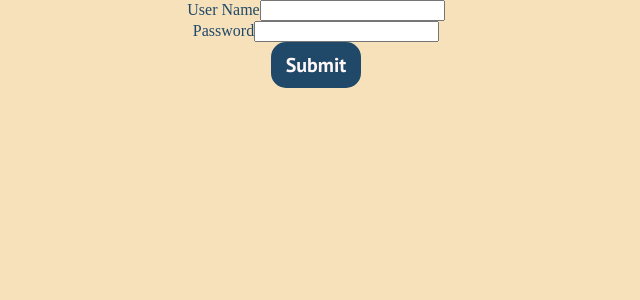
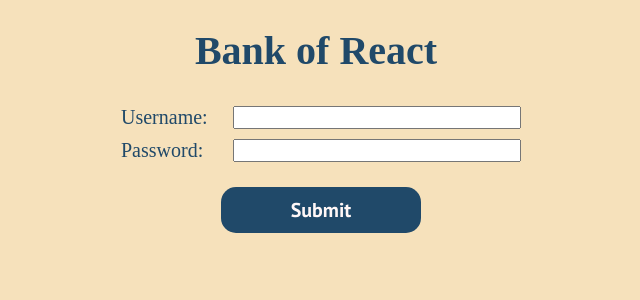
Before and after one commit to goferboy/CSCI-39548-Summer2021-Assignment04, a React (Create React App) app: page /login in a window 1280 px wide. Shown: the top 300 px of the page, without its empty margins (324-964 px from the left). Built offline with nearby package versions, Linux system fonts and the light colour scheme; no server answers; a web font is replaced by a local one.

Commit message:
Styled Log In Page

```diff
--- a/src/components/Home.css
+++ b/src/components/Home.css
@@ -2,3 +2,8 @@
     width: 100%;
     max-width: 250px;
 }
+
+#login-button {
+    margin: 20px;
+    width: 200px;
+}
--- a/src/components/Home.js
+++ b/src/components/Home.js
@@ -36,7 +36,7 @@ class Home extends Component {
               </div>
             :
               <div>
-                <button name="login" onClick={this.handleClick}>Log In</button>
+                <button id="login-button" name="login" onClick={this.handleClick}>Log In</button>
               </div>
           }
         </div>
--- /dev/null
+++ b/src/components/LogIn.css
@@ -0,0 +1,30 @@
+body {
+    display: flex;
+    flex-flow: column wrap;
+    align-items: center;
+}
+
+#login-form {
+    display: flex;
+    flex-flow: column wrap;
+    width: 400px;
+    align-items: center;
+}
+
+.form-entry {
+    width: 100%;
+    display: flex;
+    flex-flow: row nowrap;
+    justify-content: space-between;
+    font-size: 20px;
+    margin: 5px;
+}
+
+.form-entry input {
+    width: 70%;
+}
+
+#login-submit {
+    width: 200px;
+    margin: 20px;
+}
--- a/src/components/LogIn.js
+++ b/src/components/LogIn.js
@@ -1,5 +1,6 @@
 import React, { Component } from 'react';
 import { Redirect } from 'react-router-dom';
+import "./LogIn.css";
 
 class LogIn extends Component {
   constructor(props) {
@@ -34,16 +35,17 @@ class LogIn extends Component {
 
     return (
       <div>
-        <form onSubmit={this.handleSubmit}>
-          <div>
-            <label htmlFor="userName">User Name</label>
+        <h1>Bank of React</h1>
+        <form id="login-form" onSubmit={this.handleSubmit}>
+          <div className="form-entry">
+            <label htmlFor="userName">Username: </label>
             <input type="text" name="userName" onChange={this.handleChange} value={this.state.user.userName} />
           </div>
-          <div>
-            <label htmlFor="password">Password</label>
+          <div className="form-entry">
+            <label htmlFor="password">Password: </label>
             <input type="password" name="password" />
           </div>
-          <button>Submit</button>
+          <button id="login-submit">Submit</button>
         </form>
       </div>
     )
```
